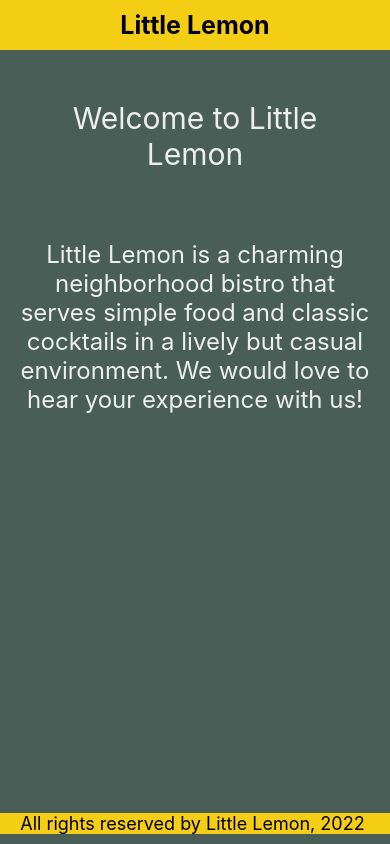
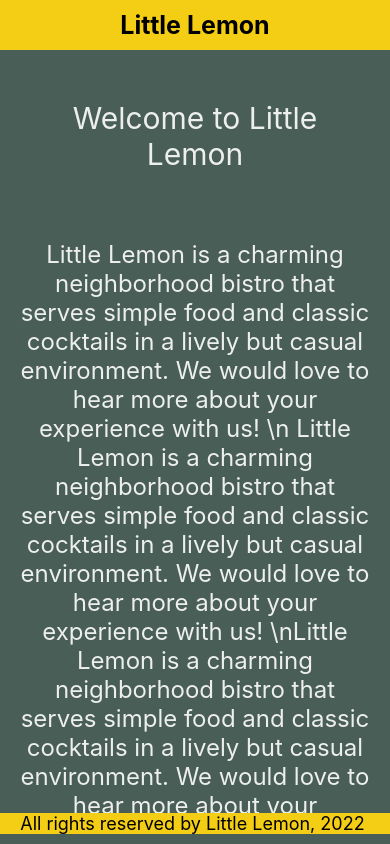
Before and after one commit to kedrakk/Coursera-React-Native, a React Native app in the folder LittleLemonHeader/: screen / in a window 390 px wide. Built offline with nearby package versions, Linux system fonts and the light colour scheme.

Commit message:
add scroll view

```diff
--- a/LittleLemonHeader/components/WelcomeBody.js
+++ b/LittleLemonHeader/components/WelcomeBody.js
@@ -1,10 +1,10 @@
 /* eslint-disable react-native/no-inline-styles */
-import {View, Text} from 'react-native';
+import {Text, ScrollView} from 'react-native';
 import React from 'react';
 
 export default function WelcomeBody() {
   return (
-    <View style={{flex: 1}}>
+    <ScrollView indicatorStyle={'white'} style={{flex: 1}}>
       <Text
         style={{
           padding: 40,
@@ -24,8 +24,14 @@ export default function WelcomeBody() {
         }}>
         Little Lemon is a charming neighborhood bistro that serves simple food
         and classic cocktails in a lively but casual environment. We would love
-        to hear your experience with us!
+        to hear more about your experience with us! \n Little Lemon is a
+        charming neighborhood bistro that serves simple food and classic
+        cocktails in a lively but casual environment. We would love to hear more
+        about your experience with us! \nLittle Lemon is a charming neighborhood
+        bistro that serves simple food and classic cocktails in a lively but
+        casual environment. We would love to hear more about your experience
+        with us!
       </Text>
-    </View>
+    </ScrollView>
   );
 }
```
